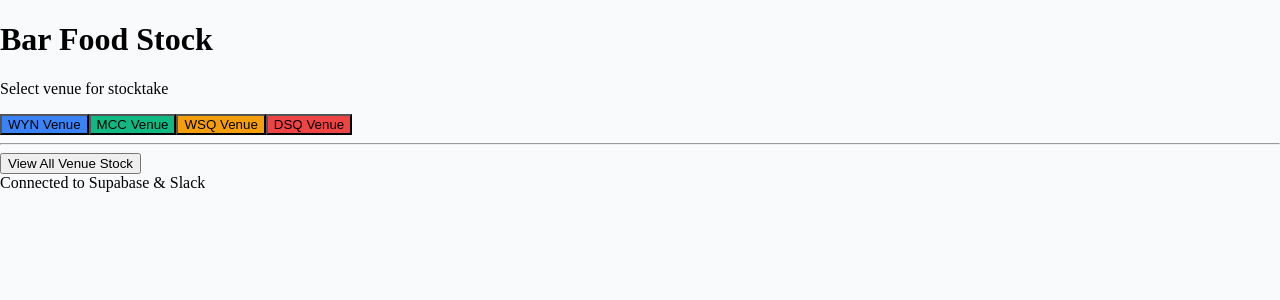
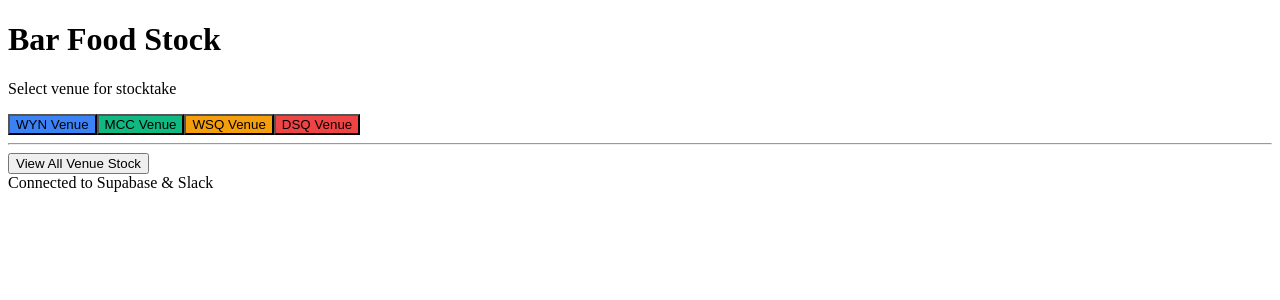
Before and after one commit to Hyunji-create/bar-food-stock-manager, a Next.js app: page / in a window 1280 px wide. Shown: the top 300 px of the page. Built offline with nearby package versions, Linux system fonts and the light colour scheme.

Commit message:
Update layout.js

```diff
--- a/app/layout.js
+++ b/app/layout.js
@@ -1,13 +1,12 @@
-import "./globals.css";
-
 export default function RootLayout({ children }) {
   return (
     <html lang="en">
       <head>
-        {/* We keep the script here as a backup for now */}
+        <title>Bar Stock Manager</title>
+        {/* This script makes Tailwind work instantly without complex setup */}
         <script src="https://cdn.tailwindcss.com"></script>
       </head>
-      <body>{children}</body>
+      <body className="bg-gray-50 m-0 p-0">{children}</body>
     </html>
   );
 }
```
